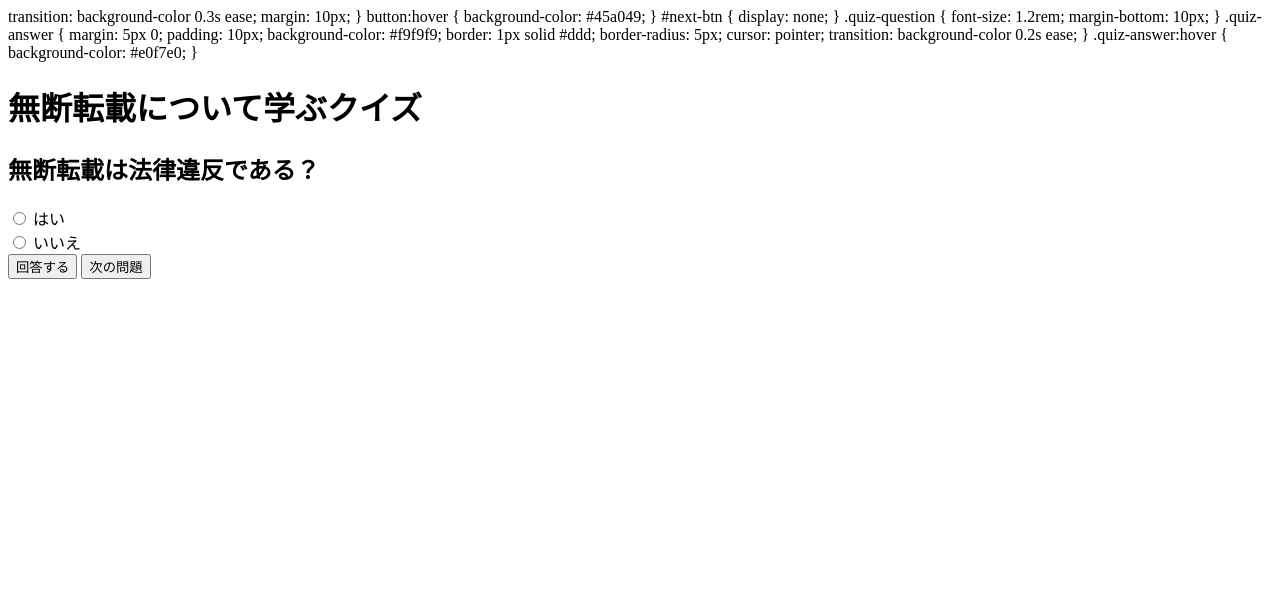
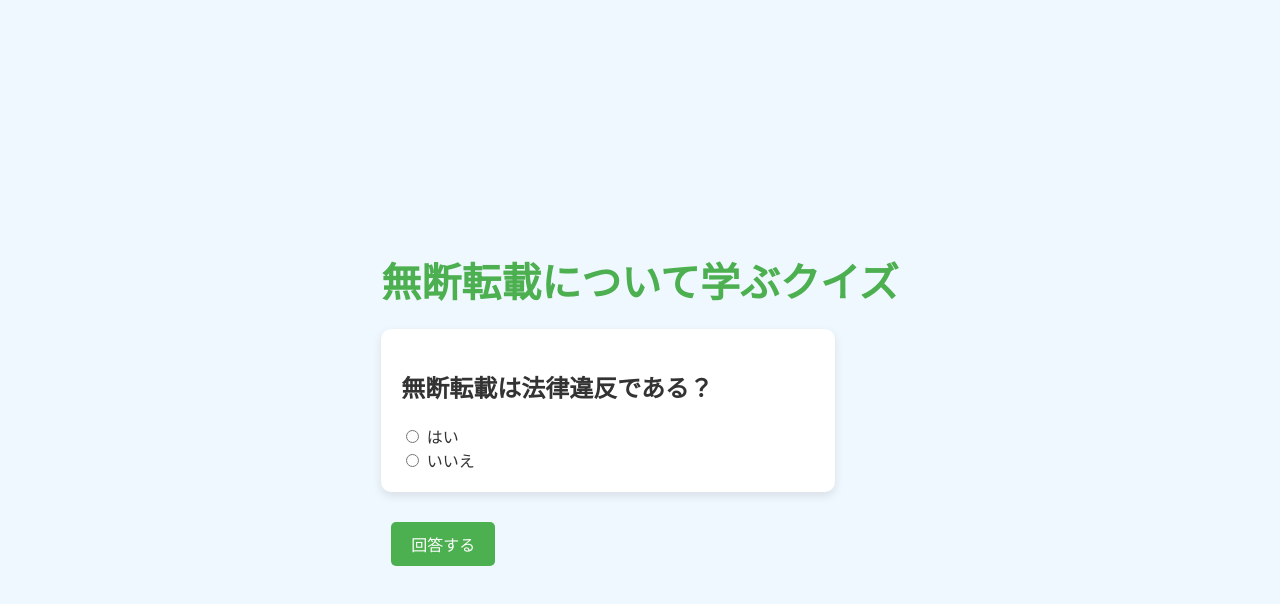
Before and after one commit to tsunarcaea/kaken2, a plain HTML site: page index.html in a window 1280 px wide. Drawn offline with Linux system fonts and the light colour scheme.

Commit message:
Update index.html

```diff
--- a/index.html
+++ b/index.html
@@ -1,3 +1,49 @@
+<!DOCTYPE html>
+<html lang="ja">
+<head>
+    <meta charset="UTF-8">
+    <meta name="viewport" content="width=device-width, initial-scale=1.0">
+    <title>無断転載について学ぶクイズ</title>
+    <link rel="stylesheet" href="styles.css">
+    <style>
+        body {
+            font-family: 'Arial', sans-serif;
+            background-color: #f0f8ff;
+            margin: 0;
+            padding: 0;
+            display: flex;
+            justify-content: center;
+            align-items: center;
+            height: 100vh;
+            color: #333;
+
+        }
+
+        h1 {
+            text-align: center;
+            color: #4CAF50;
+            font-size: 2.5rem;
+            margin-bottom: 20px;
+        }
+
+        #quiz-container {
+            background-color: white;
+            border-radius: 10px;
+            padding: 20px;
+            box-shadow: 0px 4px 10px rgba(0, 0, 0, 0.1);
+            width: 80%;
+            max-width: 600px;
+            margin-bottom: 20px;
+        }
+
+        button {
+            background-color: #4CAF50;
+            color: white;
+            border: none;
+            border-radius: 5px;
+            padding: 10px 20px;
+            font-size: 1rem;
+            cursor: pointer;
             transition: background-color 0.3s ease;
             margin: 10px;
         }
```
